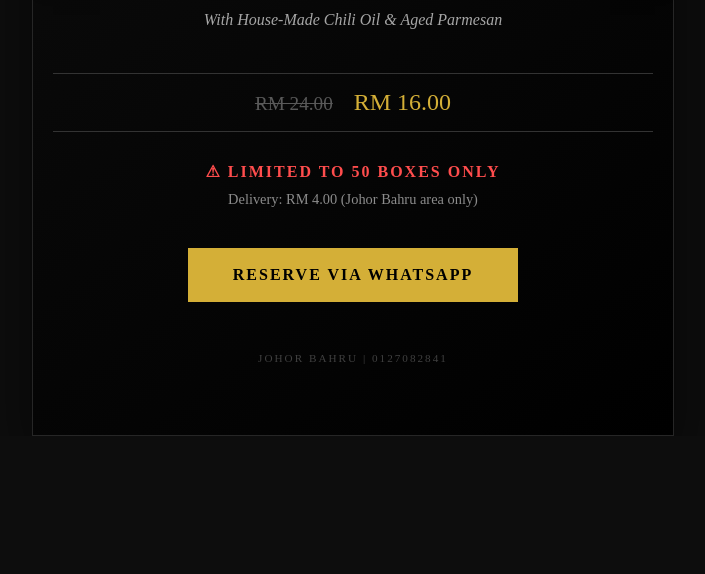
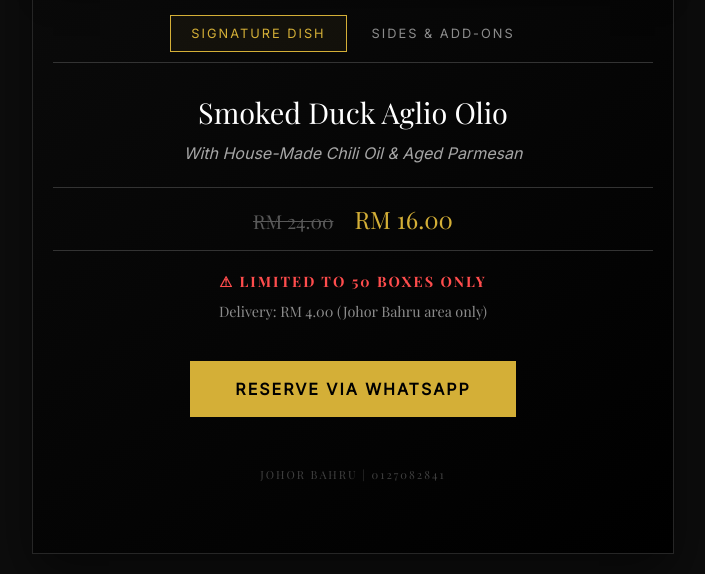
Before and after one commit to muzzammilmaarof-ship-it/thebento, a plain HTML site: page index.html in a window 1280 px wide. Shown: the part 856-1430 px from the top of the page, without its empty margins (287-992 px from the left). Before the commit the page ends 1292 px from the top, so only its background shows below. Drawn offline with nearby package versions, Linux system fonts and the light colour scheme; a web font is replaced by a local one.

Commit message:
restucture 2

```diff
--- a/index.html
+++ b/index.html
@@ -4,11 +4,20 @@
     <meta charset="UTF-8">
     <meta name="viewport" content="width=device-width, initial-scale=1.0">
     <title>The Bento | JB Food</title>
+    <link href="https://fonts.googleapis.com/css2?family=Playfair+Display:ital,wght@0,400;0,700;1,400&family=Inter:wght@300;400&display=swap" rel="stylesheet">
+
     <style>
+        :root {
+            --gold: #D4AF37;
+            --dark-bg: #0d0d0d;
+            --card-bg: #121212;
+            --text-grey: #8c8c8c;
+        }
+
         body {
-            background-color: #0d0d0d;
-            color: #d4af37; /* Majestic Gold */
-            font-family: 'Playfair Display', serif; /* Elegant Serif */
+            background-color: var(--dark-bg);
+            color: var(--gold);
+            font-family: 'Playfair Display', serif;
             margin: 0;
             display: flex;
             justify-content: center;
@@ -16,13 +25,17 @@
             min-height: 100vh;
             text-align: center;
         }
+
         .container {
             border: 1px solid #262626;
             padding: 60px 20px;
             max-width: 600px;
-            background: linear-gradient(145deg, #121212, #000000);
+            width: 100%;
+            background: linear-gradient(145deg, var(--card-bg), #000000);
             box-shadow: 0 20px 50px rgba(0,0,0,0.5);
+            margin: 20px;
         }
+
         h1 {
             font-size: 3rem;
             letter-spacing: 0.3em;
@@ -30,60 +43,146 @@
             text-transform: uppercase;
             font-weight: 400;
         }
+
         .established {
             font-size: 0.8rem;
             letter-spacing: 0.5em;
-            color: #8c8c8c;
-            margin-bottom: 50px;
+            color: var(--text-grey);
+            margin-bottom: 40px;
         }
+
+        .hero-img {
+            width: 100%;
+            border: 1px solid var(--gold);
+            box-shadow: 0 10px 30px rgba(0,0,0,0.5);
+            margin-bottom: 30px;
+        }
+
+        /* Tabs Styling */
+        .tab-container {
+            text-align: center;
+            margin-bottom: 30px;
+            border-bottom: 1px solid #333;
+            padding-bottom: 10px;
+        }
+
+        .tab-btn {
+            background: none;
+            border: 1px solid transparent;
+            color: var(--text-grey);
+            padding: 10px 20px;
+            cursor: pointer;
+            font-family: 'Inter', sans-serif;
+            text-transform: uppercase;
+            letter-spacing: 2px;
+            font-size: 0.8rem;
+            transition: 0.3s;
+            outline: none;
+        }
+
+        .tab-btn:hover {
+            color: var(--gold);
+        }
+
+        .tab-btn.active {
+            border: 1px solid var(--gold);
+            color: var(--gold);
+            background: rgba(212, 175, 55, 0.05);
+        }
+
+        /* Menu Content Animation */
+        .menu-content {
+            display: none;
+            opacity: 0;
+            transform: translateY(10px);
+        }
+
+        .menu-content.active {
+            display: block;
+            animation: fadeIn 0.5s forwards;
+        }
+
+        @keyframes fadeIn {
+            to {
+                opacity: 1;
+                transform: translateY(0);
+            }
+        }
+
         .dish-title {
             font-size: 1.8rem;
             color: #ffffff;
             margin-bottom: 10px;
         }
+
         .description {
             font-style: italic;
             color: #a6a6a6;
-            margin-bottom: 40px;
+            margin-bottom: 20px;
             line-height: 1.6;
+            font-family: 'Inter', sans-serif;
         }
+
         .price-tag {
             font-size: 1.5rem;
-            margin: 30px 0;
+            margin: 20px 0;
             padding: 15px;
             border-top: 1px solid #333;
             border-bottom: 1px solid #333;
         }
+
         .slashed {
             text-decoration: line-through;
             color: #595959;
             margin-right: 15px;
             font-size: 1.2rem;
         }
+
         .limited-alert {
             color: #ff4d4d;
             font-weight: bold;
             letter-spacing: 2px;
             margin-bottom: 10px;
+            font-size: 0.9rem;
         }
+
         .delivery-info {
             font-size: 0.9rem;
-            color: #8c8c8c;
+            color: var(--text-grey);
             margin-bottom: 40px;
         }
+
         .btn-whatsapp {
             display: inline-block;
-            background-color: #d4af37;
+            background-color: var(--gold);
             color: #000;
             padding: 18px 45px;
             text-decoration: none;
             font-weight: bold;
             letter-spacing: 2px;
             transition: 0.3s;
-            border-radius: 0;
+            font-family: 'Inter', sans-serif;
         }
+
         .btn-whatsapp:hover {
             background-color: #ffffff;
+            transform: scale(1.05);
+        }
+
+        .footer-info {
+            margin-top: 50px;
+            font-size: 0.7rem;
+            color: #404040;
+            letter-spacing: 2px;
+        }
+
+        /* Add-ons styling */
+        .addon-item {
+            display: flex;
+            justify-content: space-between;
+            padding: 10px 0;
+            border-bottom: 1px dashed #333;
+            font-family: 'Inter', sans-serif;
         }
     </style>
 </head>
@@ -92,13 +191,38 @@
 <div class="container">
     <h1>THE BENTO</h1>
     <div class="established">ESTABLISHED 2025</div>
-    <img src="WhatsApp Image 2025-12-30 at 22.04.26.jpeg" alt="The Bento Signature Dish" style="width: 100%; border: 1px solid #d4af37; box-shadow: 0 10px 30px rgba(0,0,0,0.5);">
 
-    <div class="dish-title">Signature Smoked Duck Aglio Olio</div>
-    <div class="description">With House-Made Chili Oil & Aged Parmesan</div>
+    <img src="WhatsApp Image 2025-12-30 at 22.04.26.jpeg" alt="The Bento Signature Dish" class="hero-img">
 
-    <div class="price-tag">
-        <span class="slashed">RM 24.00</span> RM 16.00
+    <div class="tab-container">
+        <button class="tab-btn active" onclick="openTab(event, 'signature')">Signature Dish</button>
+        <button class="tab-btn" onclick="openTab(event, 'sides')">Sides & Add-ons</button>
+    </div>
+
+    <div id="signature" class="menu-content active">
+        <div class="dish-title">Smoked Duck Aglio Olio</div>
+        <div class="description">With House-Made Chili Oil & Aged Parmesan</div>
+        <div class="price-tag">
+            <span class="slashed">RM 24.00</span> RM 16.00
+        </div>
+    </div>
+
+    <div id="sides" class="menu-content">
+        <div style="text-align: left; max-width: 400px; margin: 0 auto;">
+            <div class="addon-item">
+                <span>Extra Smoked Duck</span>
+                <span>+ RM 6.00</span>
+            </div>
+            <div class="addon-item">
+                <span>Double Aged Parmesan</span>
+                <span>+ RM 3.00</span>
+            </div>
+            <div class="addon-item">
+                <span>Signature Chili Oil (Small Jar)</span>
+                <span>+ RM 5.00</span>
+            </div>
+        </div>
+        <div style="margin-bottom: 40px;"></div>
     </div>
 
     <div class="limited-alert">⚠ LIMITED TO 50 BOXES ONLY</div>
@@ -106,8 +230,30 @@
 
     <a href="https://wa.link/wvi061" class="btn-whatsapp">RESERVE VIA WHATSAPP</a>
 
-    <p style="margin-top: 50px; font-size: 0.7rem; color: #404040; letter-spacing: 2px;">JOHOR BAHRU | 0127082841</p>
+    <p class="footer-info">JOHOR BAHRU | 0127082841</p>
 </div>
+
+<script>
+function openTab(evt, tabName) {
+    var i, content, buttons;
+
+    // Hide all menu sections
+    content = document.getElementsByClassName("menu-content");
+    for (i = 0; i < content.length; i++) {
+        content[i].classList.remove("active");
+    }
+
+    // Deactivate all buttons
+    buttons = document.getElementsByClassName("tab-btn");
+    for (i = 0; i < buttons.length; i++) {
+        buttons[i].classList.remove("active");
+    }
+
+    // Show the specific tab clicked and mark button as active
+    document.getElementById(tabName).classList.add("active");
+    evt.currentTarget.classList.add("active");
+}
+</script>
 
 </body>
 </html>
```
